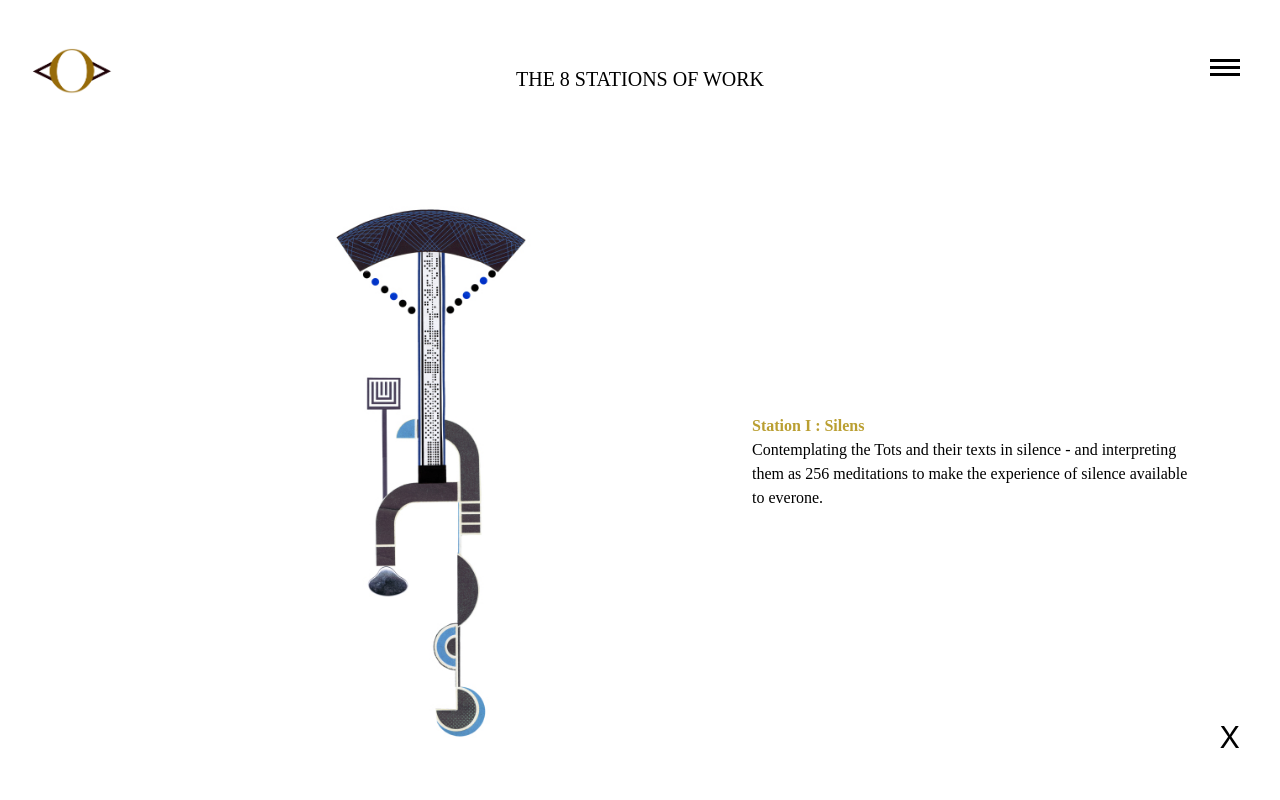
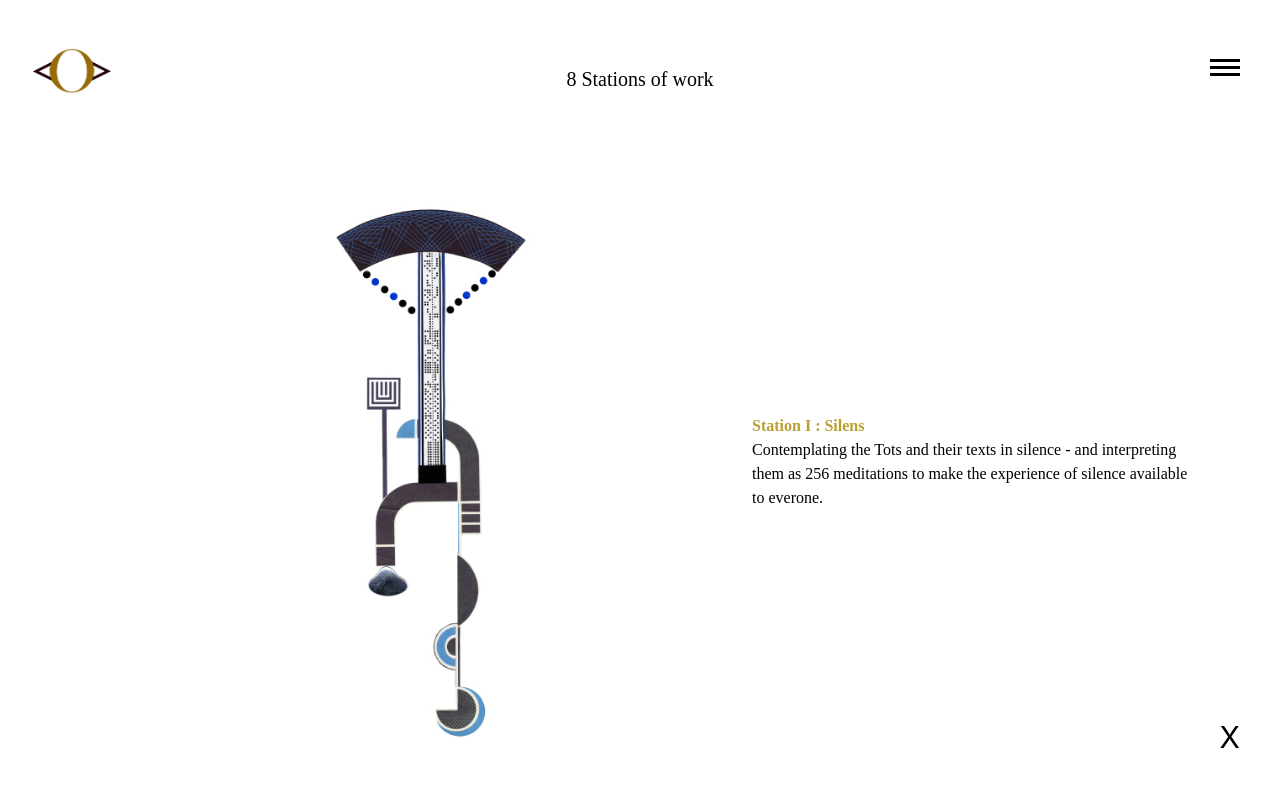
Before and after one commit to kartoteket/studioaoa, a Nuxt app: page /process/stations in a window 1280 px wide. Shown: the top 800 px of the page. Built offline with nearby package versions, Linux system fonts and the light colour scheme; a web font is replaced by a local one.

Commit message:
Fix heading

```diff
--- a/pages/process/stations/index.vue
+++ b/pages/process/stations/index.vue
@@ -2,7 +2,7 @@
   <div>
     <section id="stations" class="container mx-auto px-8 lg:px-20">
       <header class="grid__header text-center text-ochre pt-16 pb-8">
-        <h1 class="text-xl uppercase">The 8 Stations of Work</h1>
+        <h1 class="text-xl">8 Stations of work</h1>
       </header>
 
       <station-item
```
